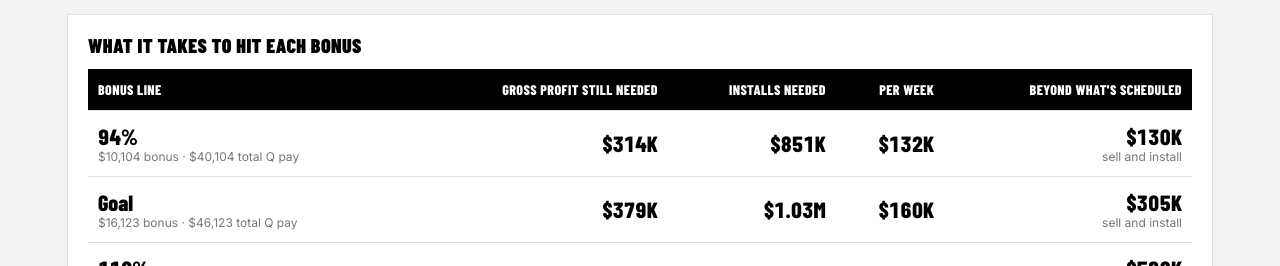
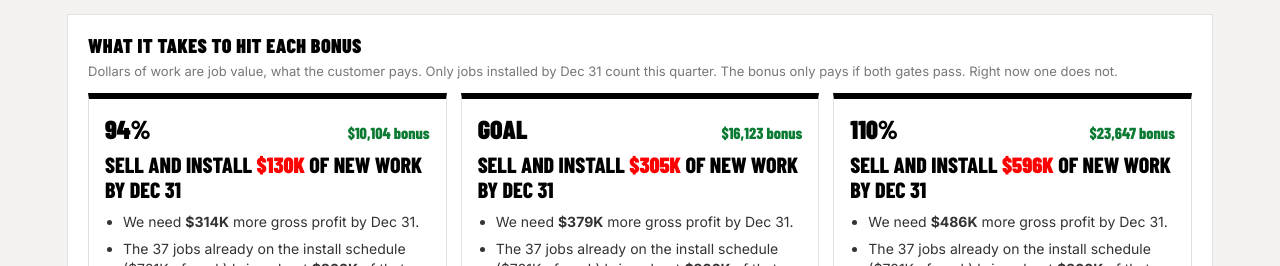
Before and after one commit to rapidhsg/rr-gp-pacing, a plain HTML site: page index.html in a window 1280 px wide. Shown: the part 534-800 px from the top of the page. Drawn offline with Linux system fonts and the light colour scheme.

Commit message:
Make the bonus section plain: new work needed, by when, per week
Co-Authored-By: Claude Opus 5.5 <noreply@anthropic.com>
Claude-Session: https://claude.ai/code/session_01XvS5E8zoVp2LkbnmK7jVwe

```diff
--- a/data/gp.json
+++ b/data/gp.json
@@ -3,6 +3,7 @@
   "quarter": "Q4 2026",
   "day": 47,
   "days": 92,
+  "quarter_end": "Dec 31",
   "weeks_left": 6.4,
   "revenue_goal": 2905000,
   "gp_goal_pct": 0.37,
--- a/index.html
+++ b/index.html
@@ -72,17 +72,27 @@
   .tag { display: inline-block; background: #E3E1DE; color: #555; font-size: 10px; letter-spacing: .06em; padding: 1px 5px; vertical-align: 1px; margin-left: 4px; }
   .est-t { color: #6B6865; }
   table.mini th { font-size: 12px; padding: 8px 10px; } table.mini td { font-size: 13px; padding: 8px 10px; color: #333; } table.mini .sub { display: inline; }
+  .tiers { display: grid; grid-template-columns: repeat(3, minmax(0, 1fr)); gap: 14px; }
+  .tier { border: 1px solid var(--rule); border-top: 6px solid var(--pitch-black); padding: 14px 16px; }
+  .tier.hit { border-top-color: var(--success); background: var(--success-tint); }
+  .tier-head { display: flex; justify-content: space-between; align-items: baseline; }
+  .tname { font-family: var(--display); font-weight: 900; font-size: 26px; text-transform: uppercase; }
+  .tbonus { font-family: var(--display); font-weight: 800; font-size: 16px; color: var(--success-ink); }
+  .ask { font-family: var(--display); font-weight: 800; font-size: 22px; line-height: 1.15; margin: 8px 0 10px; text-transform: uppercase; }
+  .ask b { color: var(--rapid-red); font-weight: 900; }
+  ul.steps { margin: 0; padding-left: 18px; display: grid; gap: 6px; font-size: 14px; line-height: 1.45; color: #333; }
   ul.todo { margin: 0; padding-left: 20px; display: grid; gap: 8px; font-size: 15px; line-height: 1.5; }
   .src { font-size: 12px; color: var(--steel); line-height: 1.6; }
   footer { background: var(--pitch-black); color: var(--solar-white); border-top: 3px solid var(--flash-yellow); display: flex; align-items: center; gap: 28px; flex-wrap: wrap; padding: 10px 28px max(10px, env(safe-area-inset-bottom)); font-family: var(--display); font-weight: 800; font-size: 13px; text-transform: uppercase; letter-spacing: .04em; }
   footer small { color: #9A9A9A; font-size: 10px; letter-spacing: .1em; margin-right: 8px; }
   footer img { height: 22px; margin-left: auto; display: block; }
+  @media (max-width: 1050px) { .tiers { grid-template-columns: 1fr; } }
   @media (max-width: 1050px) { .stats { grid-template-columns: 1fr 1fr; } .stats > div:nth-child(3) { border-left: 0; padding-left: 0; } .stats > div { padding-top: 10px; padding-bottom: 10px; } }
   @media (max-width: 760px) {
     .brand, footer { padding-left: 16px; padding-right: 16px; gap: 14px; }
     .chips { margin-left: 0; }
     main { padding: 14px 12px; }
-    .stats, .gates { grid-template-columns: 1fr; }
+    .stats, .gates, .tiers { grid-template-columns: 1fr; }
     table.mini th, table.mini td { white-space: normal; }
     .stats > div { border-left: 0; padding: 8px 0; border-top: 1px solid var(--rule); }
     .big { font-size: 36px; }
@@ -130,25 +140,33 @@ function render(d) {
 
   let ticks = d.tiers.map(x => `<div class="tick" style="left:${at(x.gp_target)}"><span>${x.name}<small>${k(x.gp_target)}</small></span></div>`).join("");
 
-  let rows = d.tiers.map(x => x.hit
-    ? `<tr class="hit"><td><span class="num">${x.name}</span><span class="sub">${money(x.bonus)} bonus</span></td><td colspan="4"><span class="num good">Reached</span></td></tr>`
-    : `<tr><td><span class="num">${x.name}</span><span class="sub">${money(x.bonus)} bonus · ${money(x.bonus + d.base_quarter)} total Q pay</span></td>
-         <td><span class="num">${k(x.gp_needed)}</span></td>
-         <td><span class="num">${k(x.install_needed)}</span></td>
-         <td><span class="num">${k(x.per_week)}</span></td>
-         <td><span class="num ${x.beyond_schedule ? "" : "good"}">${x.beyond_schedule ? k(x.beyond_schedule) : "Covered"}</span><span class="sub">${x.beyond_schedule ? "sell and install" : "if the schedule holds"}</span></td></tr>`).join("");
+  const end = d.quarter_end;
+  const schedGP = d.scheduled.value * gm.value;
+  let rows = d.tiers.map(x => {
+    const head = `<div class="tier-head"><span class="tname">${x.name}</span><span class="tbonus">${money(x.bonus)} bonus</span></div>`;
+    if (x.hit) return `<div class="tier hit">${head}<div class="ask good">Reached.</div></div>`;
+    const left = Math.max(0, x.gp_needed - schedGP);
+    const ask = x.beyond_schedule
+      ? `Sell and install <b>${k(x.beyond_schedule)}</b> of new work by ${end}`
+      : `Covered if every scheduled job installs by ${end}`;
+    const steps = x.beyond_schedule
+      ? `<li>We need <b>${k(x.gp_needed)}</b> more gross profit by ${end}.</li>
+         <li>The ${d.scheduled.jobs} jobs already on the install schedule (${k(d.scheduled.value)} of work) bring about <b>${k(schedGP)}</b> of that.</li>
+         <li>That leaves <b>${k(left)}</b> of gross profit. At our ${pct(gm.value)} margin, that takes <b>${k(x.beyond_schedule)}</b> of new jobs, sold and installed by ${end}.</li>
+         <li>That's about <b>${k(x.beyond_schedule / d.weeks_left)}</b> of new work a week for the ${d.weeks_left} weeks left.</li>`
+      : `<li>We need <b>${k(x.gp_needed)}</b> more gross profit by ${end}.</li>
+         <li>The ${d.scheduled.jobs} jobs already on the install schedule (${k(d.scheduled.value)} of work) bring about <b>${k(schedGP)}</b>, which is enough. Every one of them has to get installed by ${end}.</li>`;
+    return `<div class="tier">${head}<div class="ask">${ask}</div><ul class="steps">${steps}</ul></div>`;
+  }).join("");
 
   // Plain directions, built from the numbers.
   const next = d.tiers.find(x => !x.hit);
   const todo = [];
   if (!gc.pass) todo.push(`<b>Close rate is the first fix.</b> The team is at ${pct(gc.value)} and the gate is ${pct(gc.min)}. That is ${gc.sales_short} sales short on today's demos. If the quarter ended today, the bonus would be $0 no matter how much profit came in.`);
   if (!gm.pass) todo.push(`<b>Margin is under the floor.</b> Closed jobs are at ${pct(gm.value)} and the floor is ${pct(gm.min)}. Hold the template pricing and the discount limits.`);
-  if (next) {
-    todo.push(`<b>To reach ${next.name}</b>, ${k(next.install_needed)} more has to be installed by the end of the quarter, about ${k(next.per_week)} a week.`);
-    todo.push(next.beyond_schedule
-      ? `${k(d.scheduled.value)} is already on the install schedule (${d.scheduled.jobs} jobs). That leaves ${k(next.beyond_schedule)} that still has to be sold and installed before the quarter ends. Sold jobs only count once they're installed.`
-      : `What's already on the install schedule (${k(d.scheduled.value)}, ${d.scheduled.jobs} jobs) gets there if every job goes in on time. Protect the schedule.`);
-  }
+  if (next) todo.push(next.beyond_schedule
+      ? `<b>To reach ${next.name}</b> (${money(next.bonus)} bonus), sell and install ${k(next.beyond_schedule)} of new work by ${end}, on top of the ${d.scheduled.jobs} jobs already scheduled. Sold jobs only count once they're installed, so they have to be sold early enough to get on the schedule.`
+      : `<b>To reach ${next.name}</b> (${money(next.bonus)} bonus), get every scheduled job installed by ${end}. Protect the schedule.`);
   todo.push(`Every point of margin matters. At ${pct(gm.value)}, each $100K installed adds ${k(100000 * gm.value)} of gross profit. At ${pct(d.gp_goal_pct)}, it would add ${k(100000 * d.gp_goal_pct)}.`);
 
   const proj = d.projected_gp / d.gp_goal;
@@ -194,11 +212,8 @@ function render(d) {
 
   <section class="card">
     <h2>What it takes to hit each bonus</h2>
-    <div class="wrap"><table>
-      <thead><tr><th>Bonus line</th><th>Gross profit still needed</th><th>Installs needed</th><th>Per week</th><th>Beyond what's scheduled</th></tr></thead>
-      <tbody>${rows}</tbody>
-    </table></div>
-    <div class="note">Gross profit still needed counts actual plus the estimate for open jobs. Installs needed are at today's ${pct(gm.value)} margin. The bonus only pays if both gates pass.${gatesOk ? "" : " Right now one does not."}</div>
+    <div class="note" style="margin:-6px 0 14px">Dollars of work are job value, what the customer pays. Only jobs installed by ${end} count this quarter. The bonus only pays if both gates pass.${gatesOk ? "" : " Right now one does not."}</div>
+    <div class="tiers">${rows}</div>
   </section>
 
   <section class="card">
```
Also changed, not shown: 1 other file.
